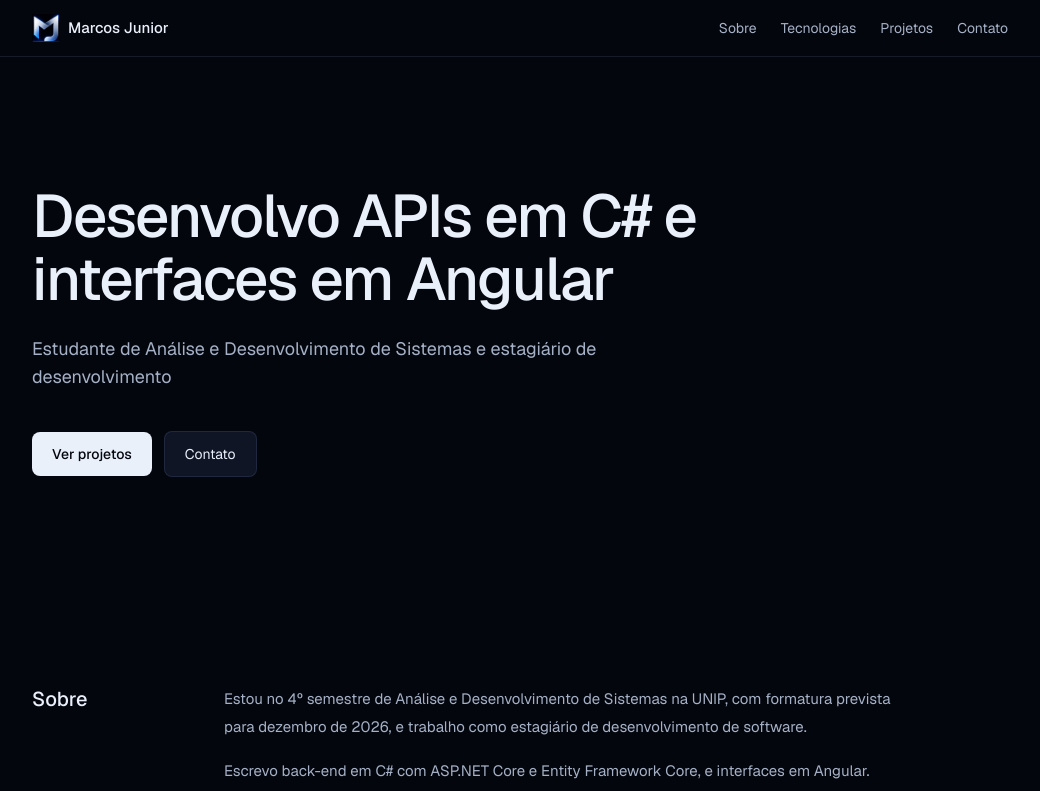
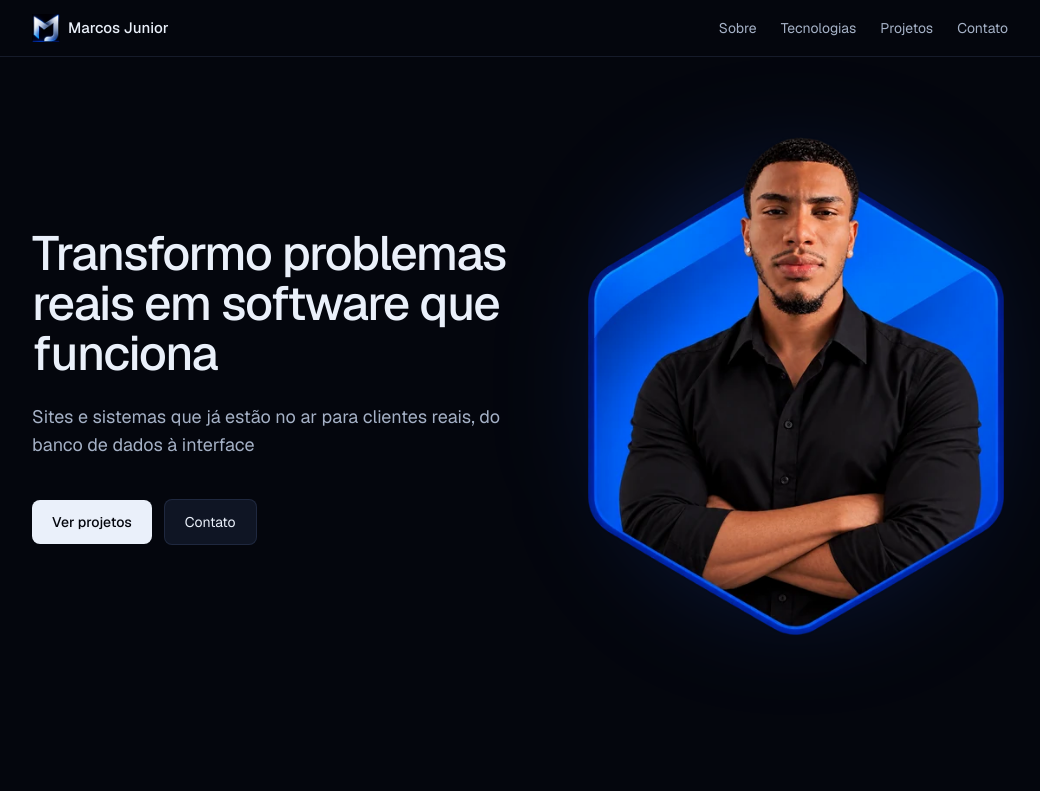
Before and after one commit to m4rcosJr/Portfolio, an Angular app: page / in a window 1280 px wide. Shown: the top 791 px of the page, without its empty margins (120-1160 px from the left). Built offline with nearby package versions, Linux system fonts and the light colour scheme.

Commit message:
feat: cria hero com foto e animacao de entrada

```diff
--- a/src/app/components/hero/hero.css
+++ b/src/app/components/hero/hero.css
@@ -0,0 +1,15 @@
+@media (prefers-reduced-motion: no-preference) {
+  .foto {
+    animation: entrada 0.9s cubic-bezier(0.22, 1, 0.36, 1) both;
+  }
+  @keyframes entrada {
+    from {
+      opacity: 0;
+      transform: translateY(16px) scale(0.98);
+    }
+    to {
+      opacity: 1;
+      transform: none;
+    }
+  }
+}
--- a/src/app/components/hero/hero.html
+++ b/src/app/components/hero/hero.html
@@ -1,9 +1,11 @@
-<section id="inicio" class="mx-auto max-w-5xl px-6 pt-24 pb-20 md:pt-32 md:pb-28">
-  <h1 class="max-w-3xl text-4xl font-medium leading-[1.08] md:text-6xl md:leading-[1.05] md:tracking-[-0.03em]">
-    Desenvolvo APIs em C# e interfaces em Angular
+<section id="inicio" class="mx-auto max-w-5xl px-6 pt-16 pb-20 md:pt-20 md:pb-24">
+  <div class="grid items-center gap-12 lg:grid-cols-[1.1fr_0.9fr] lg:gap-8">
+    <div>
+      <h1 class="text-4xl font-medium leading-[1.08] md:text-5xl md:leading-[1.05] md:tracking-[-0.03em]">
+        Transformo problemas reais em software que funciona
       </h1>
       <p class="mt-6 max-w-xl text-lg leading-7 text-ink-2">
-    Estudante de Análise e Desenvolvimento de Sistemas e estagiário de desenvolvimento
+        Sites e sistemas que já estão no ar para clientes reais, do banco de dados à interface
       </p>
       <div class="mt-10 flex items-center gap-3">
         <a href="#projetos"
@@ -11,4 +13,16 @@
         <a href="#contato"
            class="rounded-lg border border-line bg-raised px-5 py-3 text-sm text-ink transition-colors duration-150 ease-soft hover:border-ink-3">Contato</a>
       </div>
+    </div>
+
+    <div class="foto relative isolate mx-auto w-64 sm:w-72 lg:w-full lg:max-w-[26rem]">
+      <div aria-hidden="true" class="absolute inset-[10%] -z-10 rounded-full bg-blue/25 blur-3xl"></div>
+      <img src="/Portfolio/public/images/marcos-hero-800.webp"
+           srcset="images/marcos-hero-480.webp 480w, images/marcos-hero-800.webp 800w"
+           sizes="(min-width: 1024px) 26rem, 18rem"
+           width="800" height="958" fetchpriority="high" decoding="async"
+           alt="Retrato de Marcos Junior, de camisa preta e braços cruzados, em um hexágono azul"
+           class="block h-auto w-full" />
+    </div>
+  </div>
 </section>
```
Lines whose indentation alone changed are shown as unchanged.
